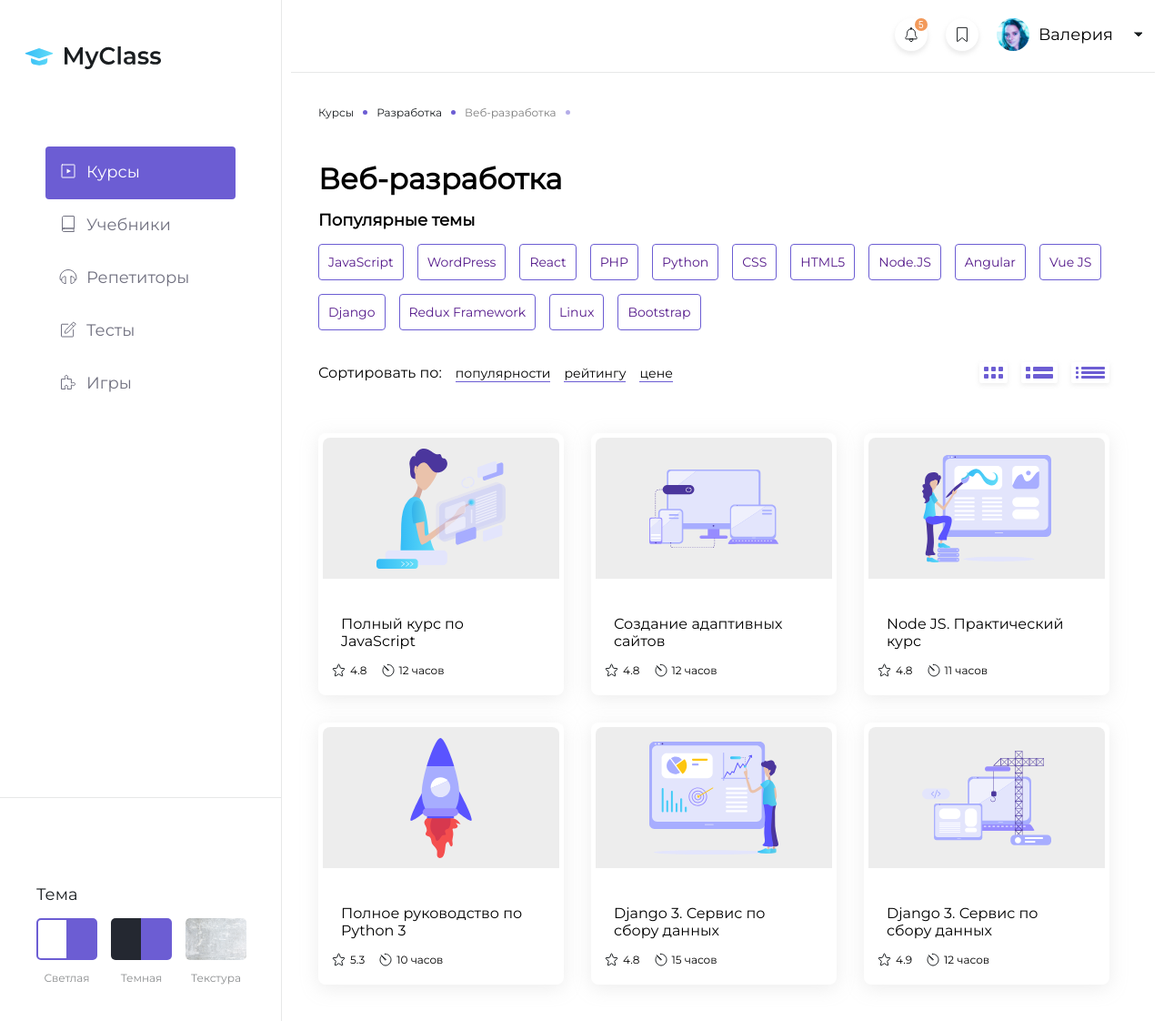
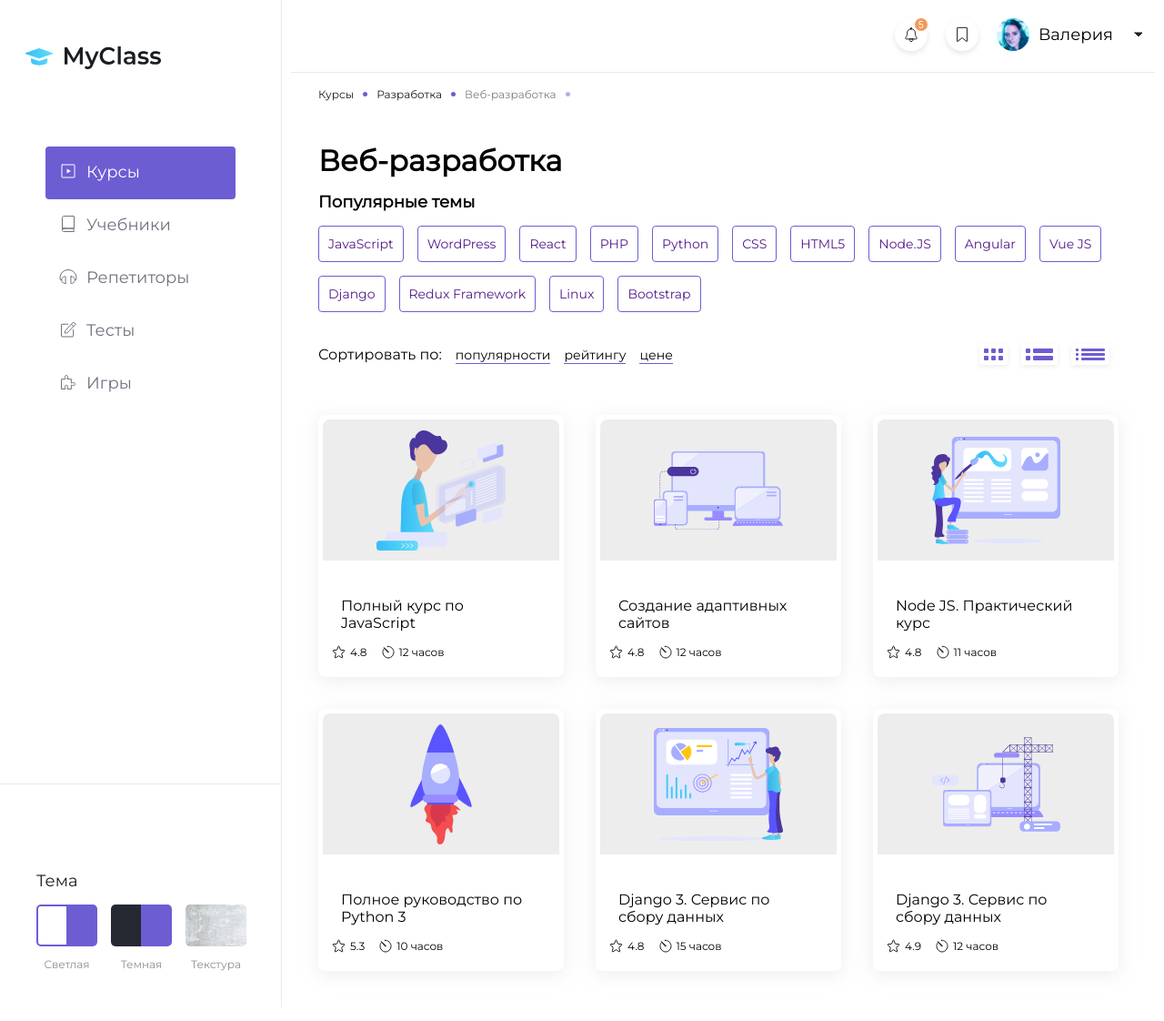
Before and after one commit to GarryVar/my-class, a website: page src/index.html in a window 1280 px wide. Shown: the whole page at 91% size. Drawn offline with Linux system fonts and the light colour scheme.

Commit message:
upadate styles

```diff
--- a/src/styles/components/cards.css
+++ b/src/styles/components/cards.css
@@ -1,7 +1,7 @@
 .cards__list {
     display: grid;
     grid-template-columns: repeat(3, 270px);
-    gap: 30px;
+    gap: 35px;
 
     margin: 0;
     padding: 0;
--- a/src/styles/components/page.css
+++ b/src/styles/components/page.css
@@ -9,7 +9,14 @@
 }
 
 .page__header {
+  position: sticky;
+  top: 0;
+  width: 100%;
+  background-color: #fff;
+  z-index: 99;
+
   padding: 20px 10px;
+  padding-bottom: 0;
   grid-area: header
 }
 
```
